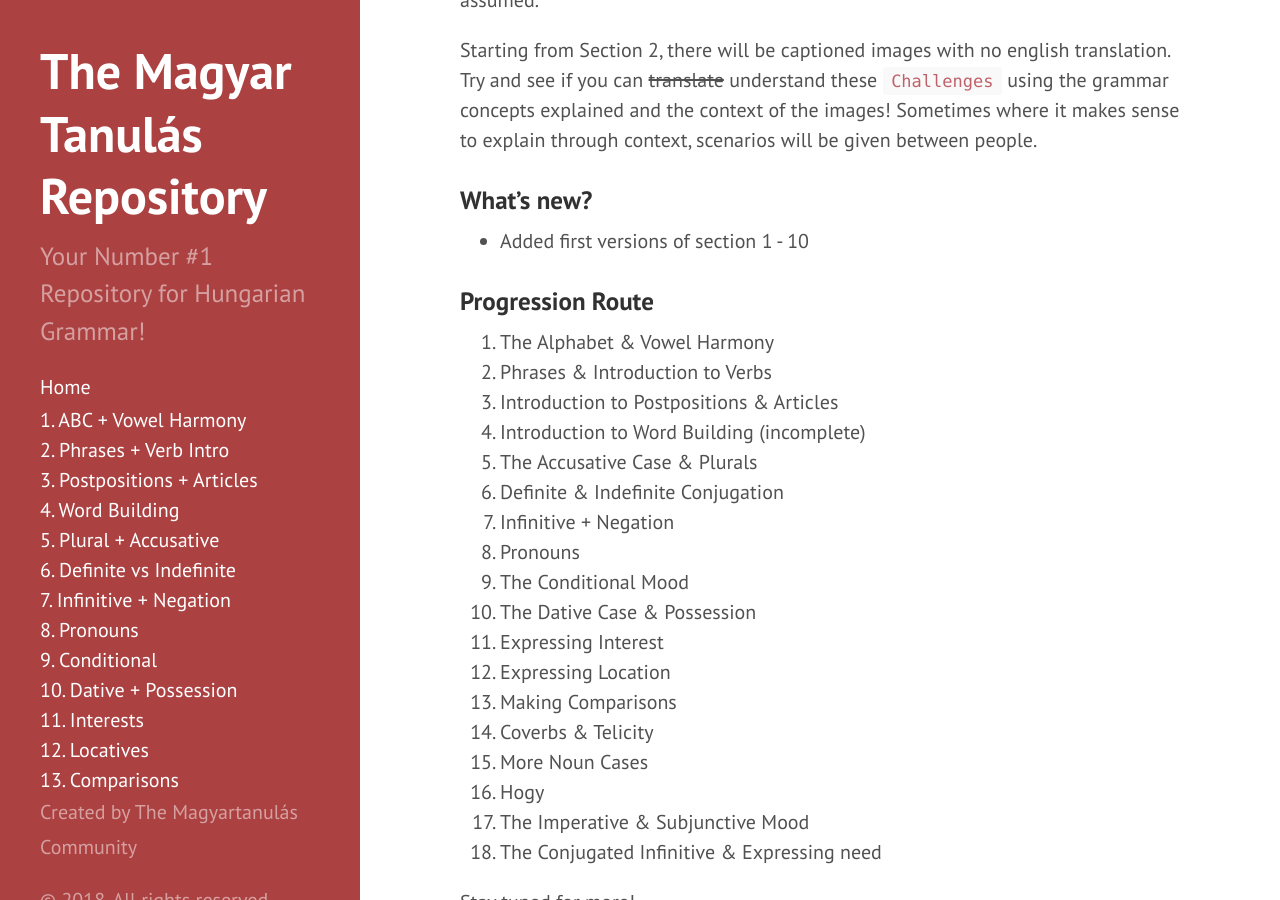
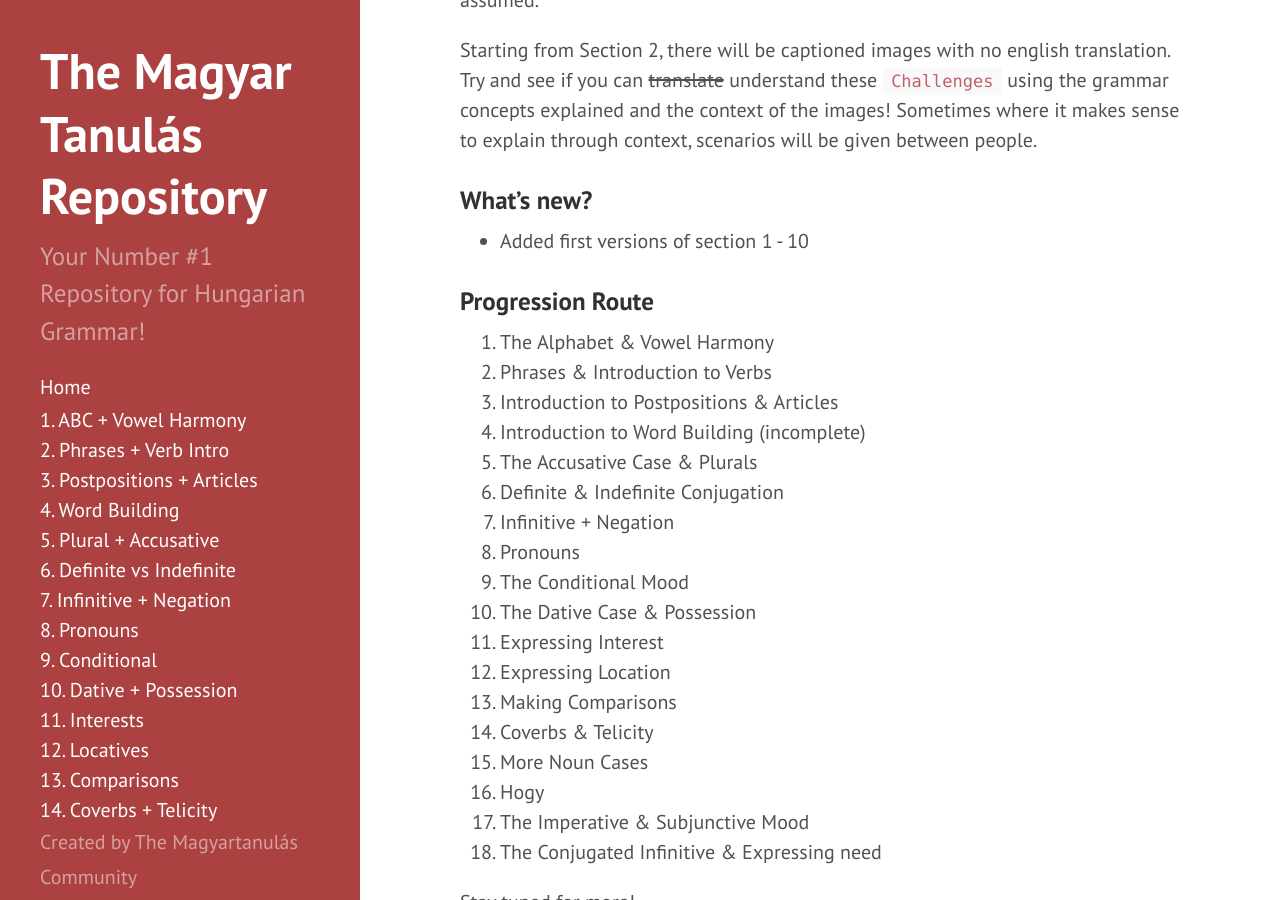
Before and after one commit to Magyartanulas/magyartanulas.github.io, a Jekyll site: the page built from index.html, in a window 1280 px wide and 900 px high, scrolled down 542 px. Built offline with Jekyll 4.4.1, drawn with Linux system fonts in a browser that asks for light colours; Markdown is read by kramdown in place of the engine named in the settings; the list of posts is cut into pages by our own code.

Commit message:
Update navigation.yml

```diff
--- a/_data/navigation.yml
+++ b/_data/navigation.yml
@@ -36,3 +36,5 @@
 
 - title: 13. Comparisons
   url: https://magyartanulas.github.io/comparisons/
+
+- title: 14. Coverbs + Telicity
```
